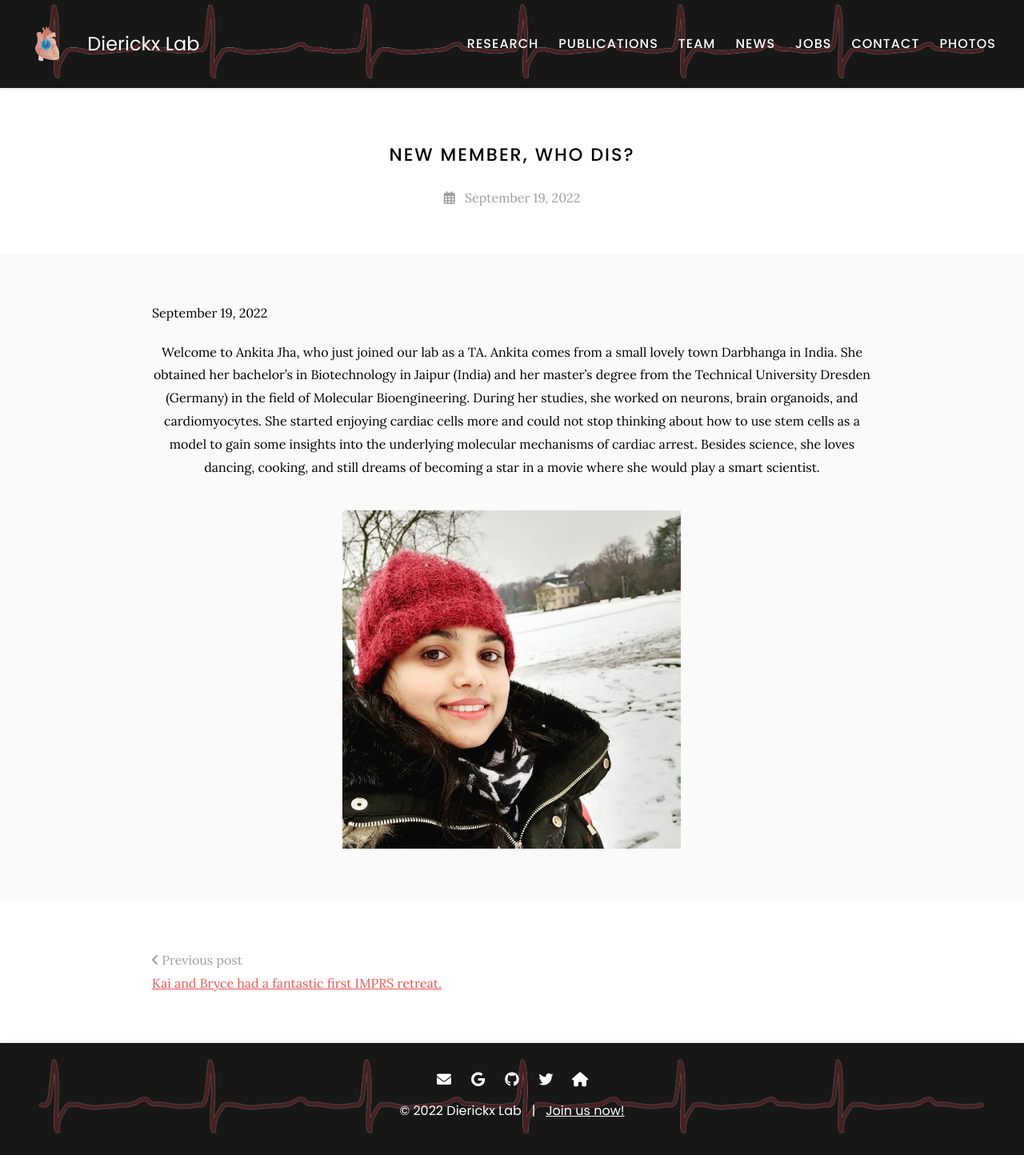
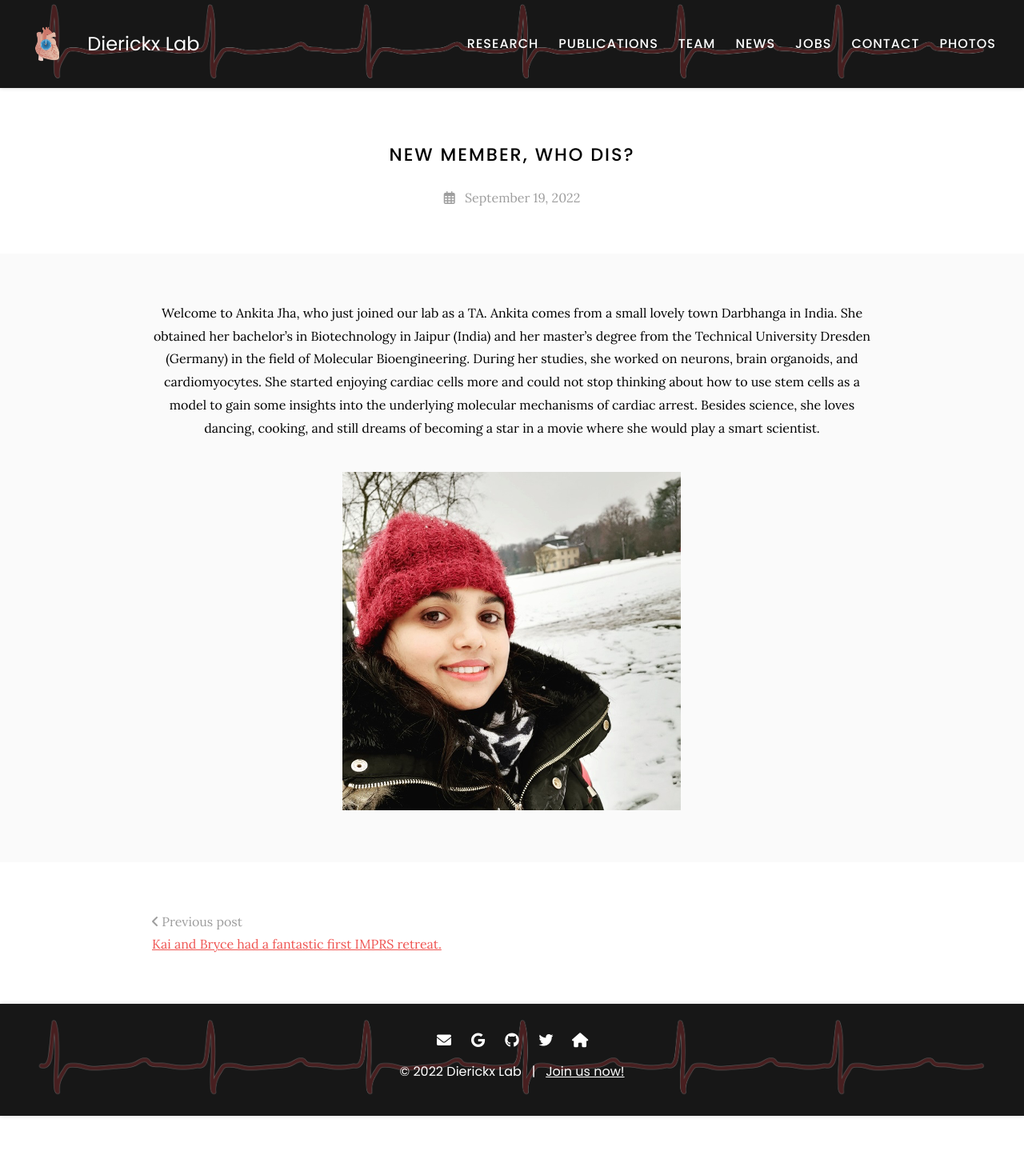
Before and after one commit to theDierickxLab/theDierickxLab, a Jekyll site: the page built from _posts/2022-09-19-antika.md, in a window 1280 px wide. Shown: the whole page at 80% size. Built offline with Jekyll 4.4.1, drawn with Linux system fonts in a browser that asks for light colours; after the commit the page ends 1395 px from its top, so only the background shows below that.

Commit message:
Update 2022-09-19-antika.md

```diff
--- a/_posts/2022-09-19-antika.md
+++ b/_posts/2022-09-19-antika.md
@@ -3,9 +3,6 @@
 
 ---
 
-September 19, 2022
-
-
 Welcome to Ankita Jha, who just joined our lab as a TA. Ankita comes from a small lovely town Darbhanga in India. She obtained her bachelor’s in Biotechnology in Jaipur (India) and her master’s degree from the Technical University Dresden (Germany) in the field of Molecular Bioengineering. During her studies, she worked on neurons, brain organoids, and cardiomyocytes. She started enjoying cardiac cells more and could not stop thinking about how to use stem cells as a model to gain some insights into the underlying molecular mechanisms of cardiac arrest. Besides science, she loves dancing, cooking, and still dreams of becoming a star in a movie where she would play a smart scientist.
 {:.center}
 
```
